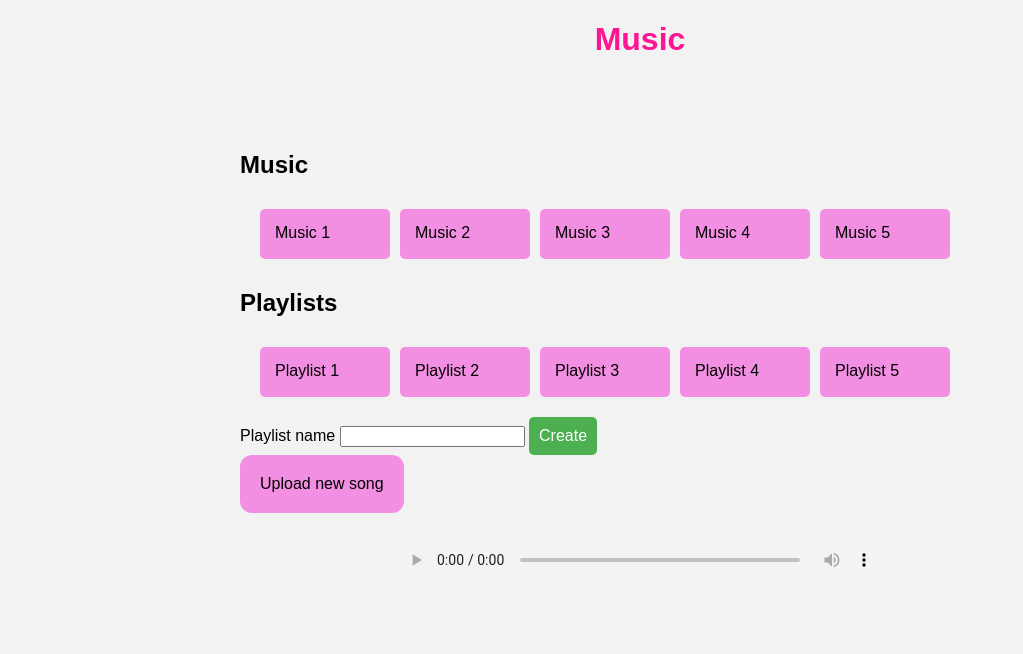
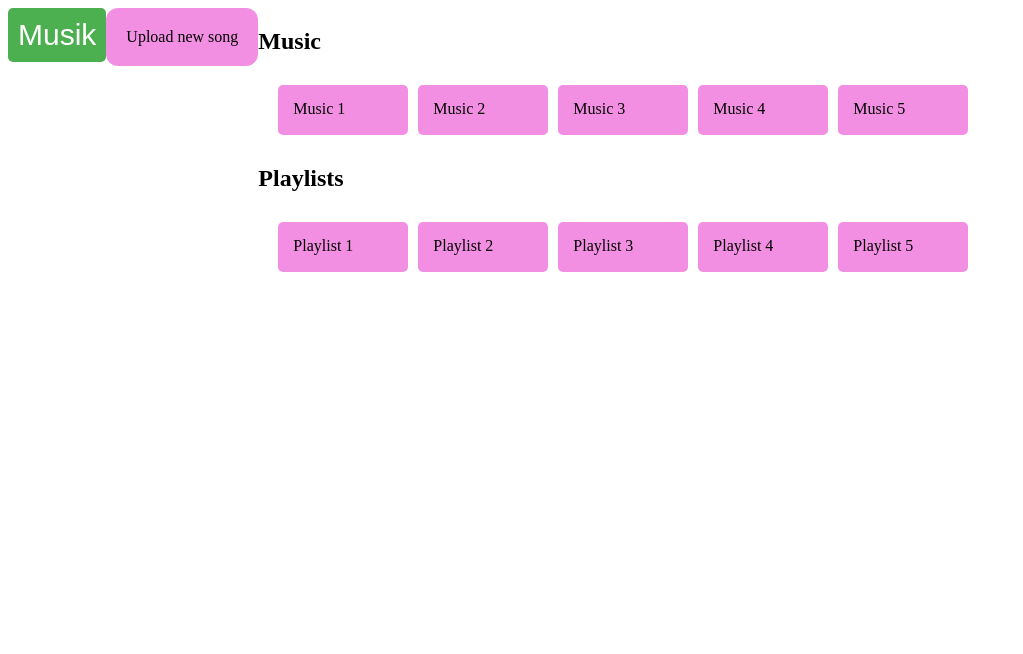
Before and after one commit to achibulup/musicapp, a plain HTML site: page src/index.html in a window 1280 px wide. Shown: the whole page, without its empty margins (0-1023 px from the left). Drawn offline with Linux system fonts and the light colour scheme.

Commit message:
April 10th

```diff
--- a/src/index.html
+++ b/src/index.html
@@ -4,15 +4,39 @@
 	<meta charset="UTF-8">
 	<meta http-equiv="X-UA-Compatible" content="IE=edge">
 	<meta name="viewport" content="width=device-width, initial-scale=1.0">
-	<title>Music</title>
+	<title>Musik</title>
 	<link rel="stylesheet" href="style.css">
 	<script src="script.js"></script>
 </head>
 <body>
-	<header>
-		<h1>Music</h1>
+	<div id="root">
+		<div class="msk-layout">
+			<aside class="msk-sidebar">
+				<nav class="msk-navbar">
+					<div class="msk-branch">
+						<button class="logo-btn">
+							<span style="font-size: 30px;">
+								Musik
+							</span>
+						</button>
+					</div>
+				</nav>
+				<nav class="msk-navbar-main">
+
+				</nav>
+				<div class="add-song-sidebar">
+					<form action="">
+						<label for="select-to-upload" id="music-upload-form">
+							Upload new song
+						</label>
+						<input id="select-to-upload" type="file" name="uploading-music" accept="audio/*">
+					</form>
+				</div>
+			</aside>
+			<header class="msk-header">
+
 			</header>
-	<main class="container">
+			<div class="msk-mainpage">
 				<div>
 					<h2>Music</h2>
 					<ul class="list">
@@ -33,20 +57,13 @@
 						<li class="has-cover">Playlist 5</li>
 					</ul>
 				</div>
-		<div>
-			<label for="playlist-name">Playlist name</label>
-			<input id="playlist-name" type="text" name="playlist-name">
-			<button id="create-playlist">Create</button>
 			</div>
-		<form action="">
-			<label for="select-to-upload" id="music-upload-form">
-				Upload new song
-			</label>
-			<input id="select-to-upload" type="file" name="uploading-music" accept="audio/*">
-		</form>
+			<div class="playing-bar">
 				<audio controls>
 					<source src="music.mp3" type="audio/mpeg">
 				</audio>
-	</main>
+			</div>
+		</div>
+	</div>
 </body>
 </html>
--- a/src/style.css
+++ b/src/style.css
@@ -1,22 +1,46 @@
-h1 {
-	height: 70px;
-	text-align: center;
-	margin-bottom: 20px;
-	color: deeppink;
+#root {
+	position:relative;
+	overflow:hidden
 }
 
-body {
-	font-family: Arial, sans-serif;
+.msk-layout {
+	display: flex;
 	margin: 0;
 	padding: 0;
-	background-color: #f2f2f2;
 }
 
-.container {
-	height: 500px;
-	max-width: 800px;
-	margin: 0 auto;
-	padding: 20px;
+.msk-sidebar {
+	display: flex;
+	align-items: str;
+}
+
+.logo-btn {
+	/* display: none; */
+}
+
+.logo-btn span {
+	display: inline-block;
+}
+
+.msk-navbar {
+
+}
+
+
+.msk-navbar-main {
+
+}
+
+.add-song-sidebar {
+
+}
+
+.msk-header {
+
+}
+
+.msk-mainpage {
+
 }
 
 #music-upload-form {
```
Lines whose indentation alone changed are shown as unchanged.
